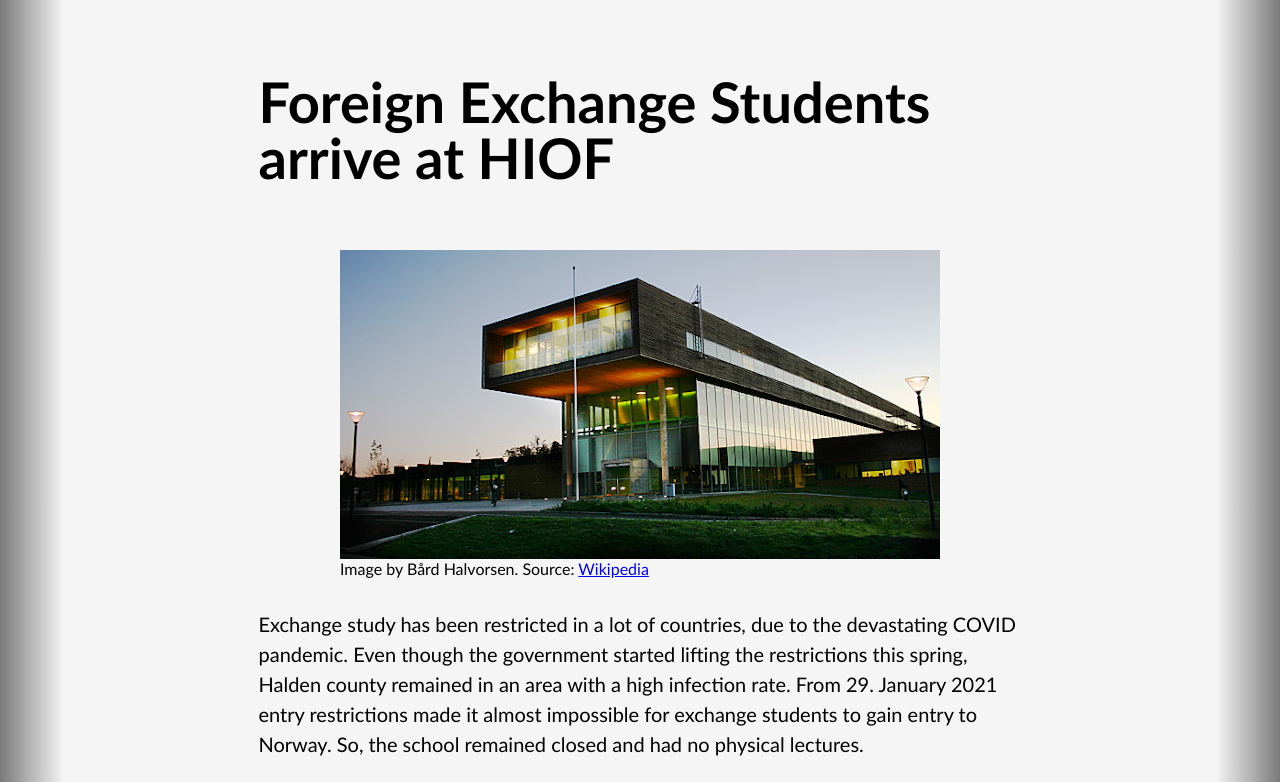
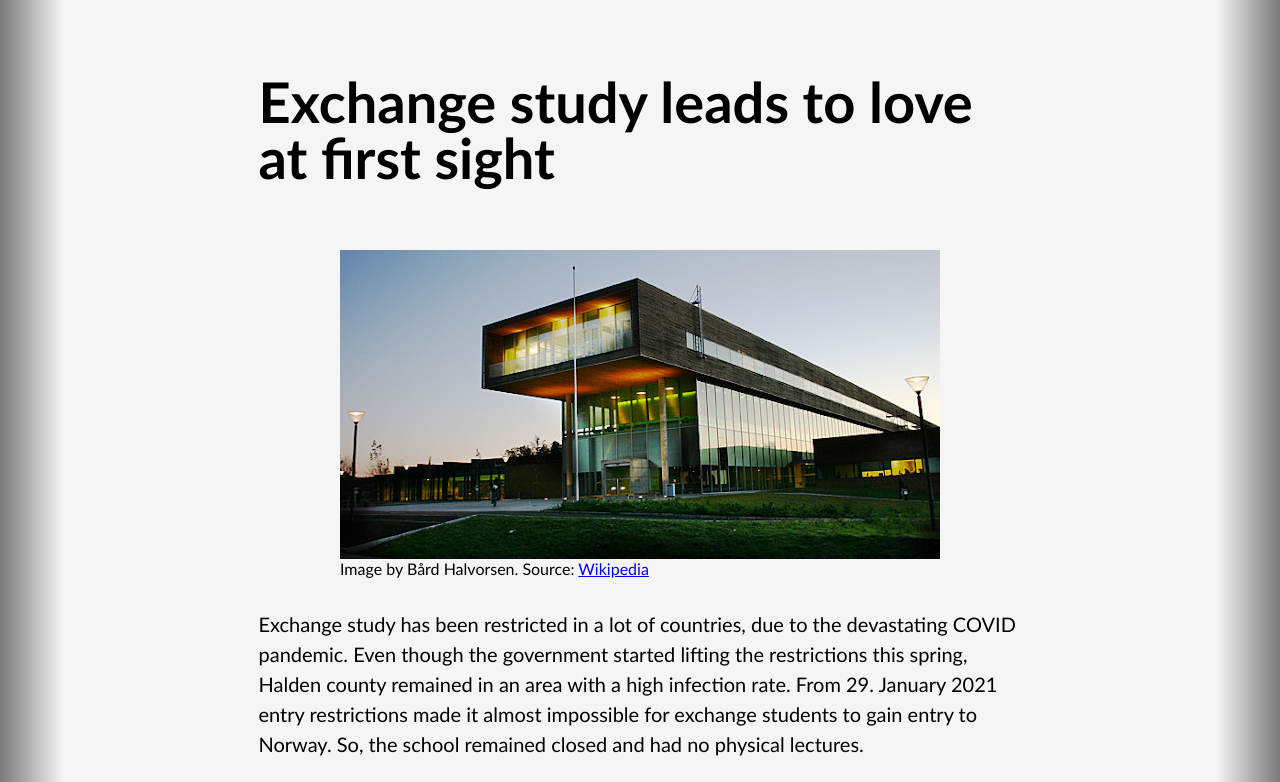
Before and after one commit to ivkval/Nyhetssak-1, a plain HTML site: page index.html in a window 1280 px wide. Shown: the top 782 px of the page. Drawn offline with Linux system fonts and the light colour scheme.

Commit message:
endret overskrift

```diff
--- a/index.html
+++ b/index.html
@@ -13,7 +13,7 @@
         <article>
             <div id="test">
                 <header>
-                    <h1>Foreign Exchange Students arrive at HIOF</h1>
+                    <h1>Exchange study leads to love at first sight</h1>
                 </header>
             </div>
             <div>
```
